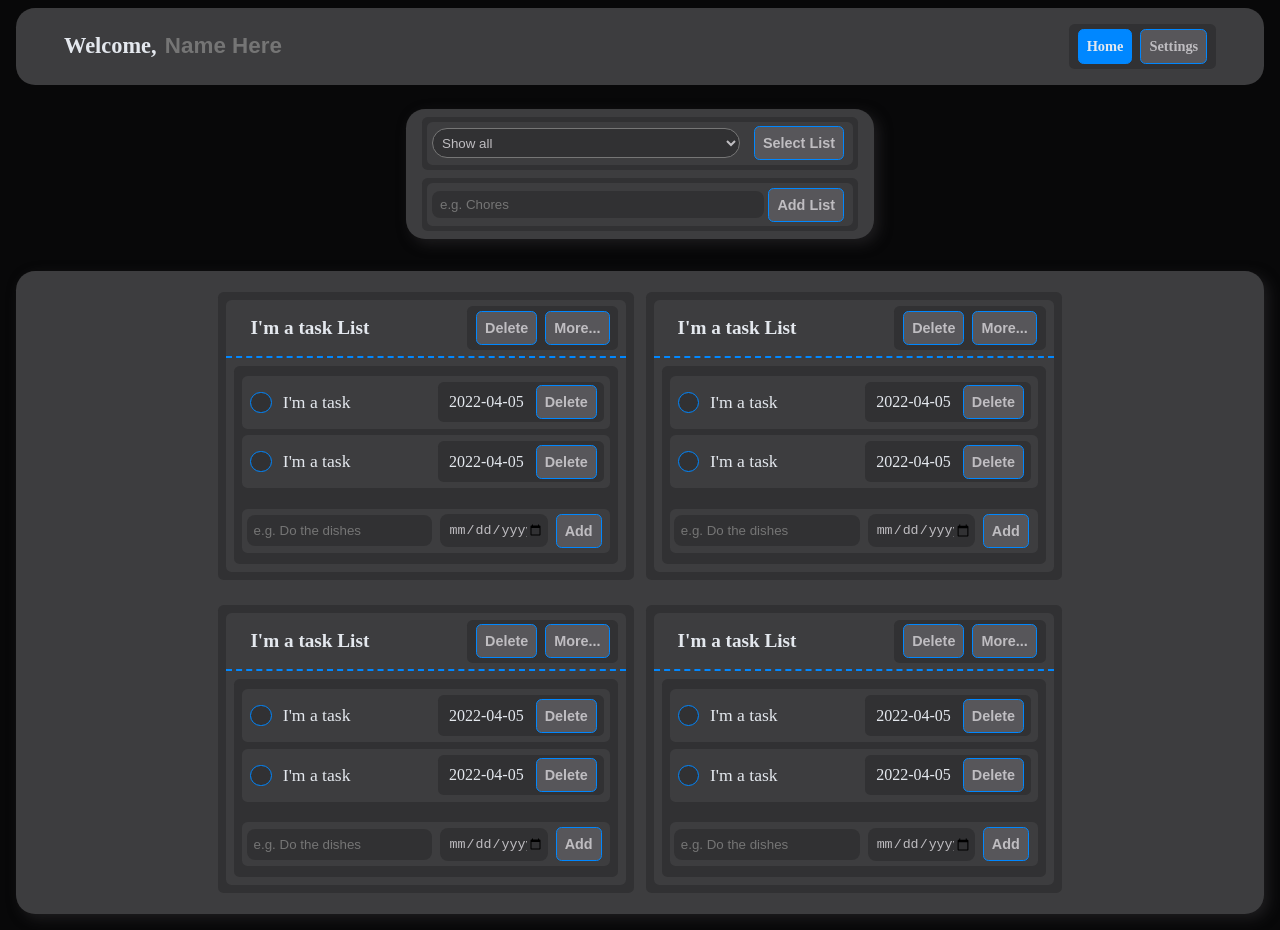
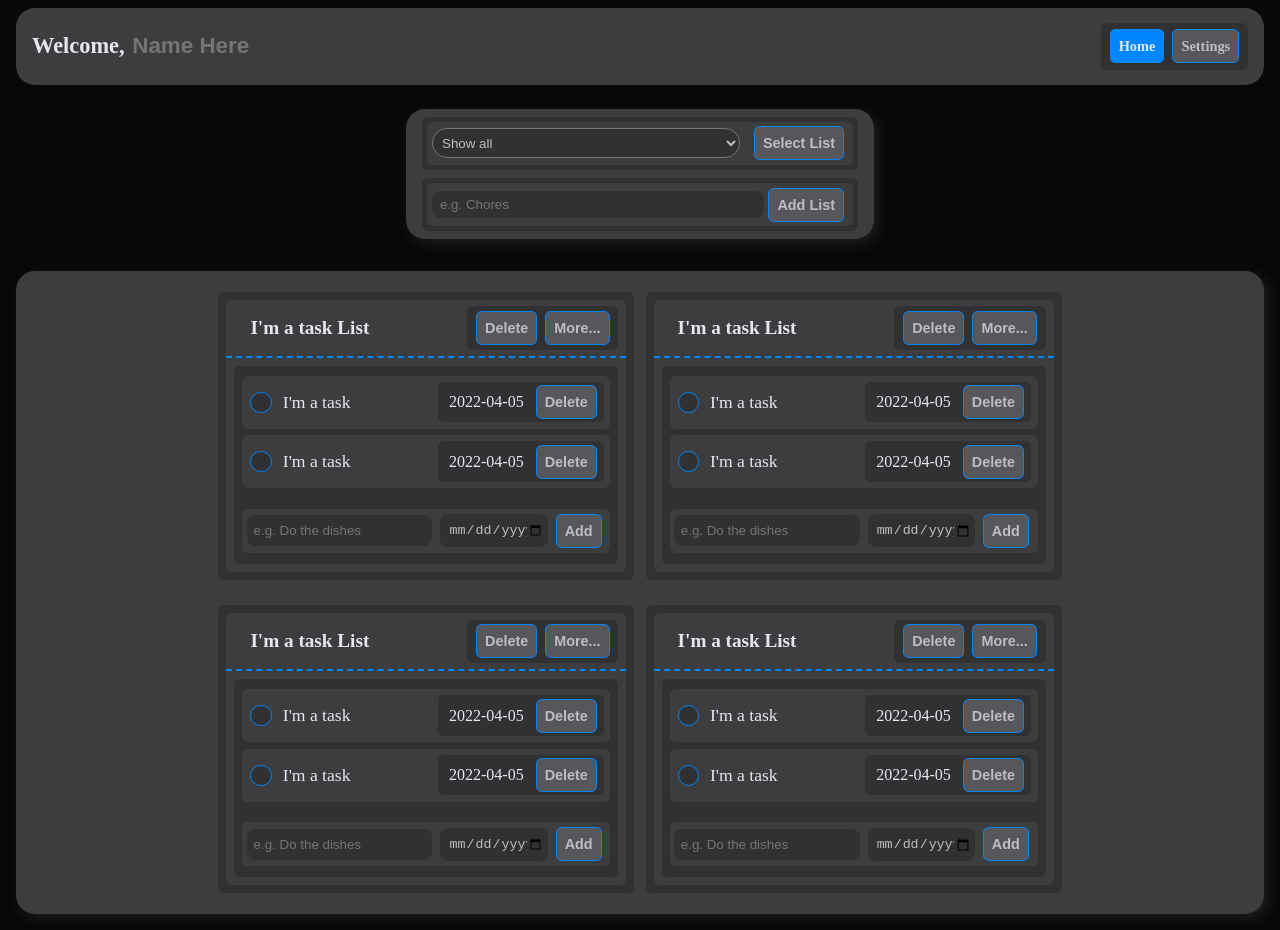
Before and after one commit to DaniSilv97/task-list-vue2, a Vue app: page / in a window 1280 px wide. Built offline with nearby package versions, Linux system fonts and the light colour scheme.

Commit message:
Fix header structure and Css

```diff
--- a/src/components/HeaderBar.vue
+++ b/src/components/HeaderBar.vue
@@ -1,15 +1,14 @@
 <template>
     <div class="header-wrapper radius-and-shadow">
-        <div class="header-content">
-            <div>
-                <h3 class="welcome">Welcome,</h3>
-                <input class="remove-default user-name" type="text" :placeholder="userPlaceHolder" >
-            </div>
+        <div class="welcome-user">
+            <h3 class="welcome">
+                Welcome, <input class="remove-default user-name" type="text" placeholder="Name Here" >
+            </h3>
+        </div>
+        <div class="nav-container button-holder radius-and-shadow">
             <nav>
-                <div class="button-holder radius-and-shadow">
-                    <router-link to="/" class="button">Home</router-link>
-                    <router-link to="/settings" class="button">Settings</router-link>
-                </div>
+                <router-link to="/" class="button">Home</router-link>
+                <router-link to="/settings" class="button">Settings</router-link>
             </nav>
         </div>
     </div>
@@ -22,7 +21,7 @@
         name: 'HeaderBar',
         data(){
             return{
-                userPlaceHolder: ' Name Here'
+
             }
         },
         methods:{
@@ -38,34 +37,30 @@
 .header-wrapper{
     display: flex;
     flex-direction: row;
-    justify-content: center;
+    justify-content: space-between;
+    align-items: center;
     margin: 0.5rem 1rem;
     height: 4rem;
     background-color: var(--grey);
-    padding: 0.4rem 3rem;
+    padding: 0.4rem 1rem;
     border-radius: 1.2rem;
-}
-.header-content{
-    flex: 1 1 0;
-    display: flex;
-    justify-content: space-between;
-    align-items: center;
-}
-.header-wrapper div,
-.header-wrapper nav div{
-    display: flex;
-    justify-content: space-between;
-    align-items: center;
-}
-.welcome, .user-name{
+}.welcome, .user-name{
     font-size: 1.4rem;
     font-weight: 700;
 }
 .user-name{
+    color: var(--lightestGrey);
     background-color: var(--grey);
     max-width: 10rem;
 }
+.user-name:focus{
+    color: var(--blue);
+    opacity: 0.7;
+}
+.nav-container{
+    padding: 0.3rem;
+}
 nav{
-    padding: 0;
+    padding: 0.6rem 0rem;
 }
 </style>
```
